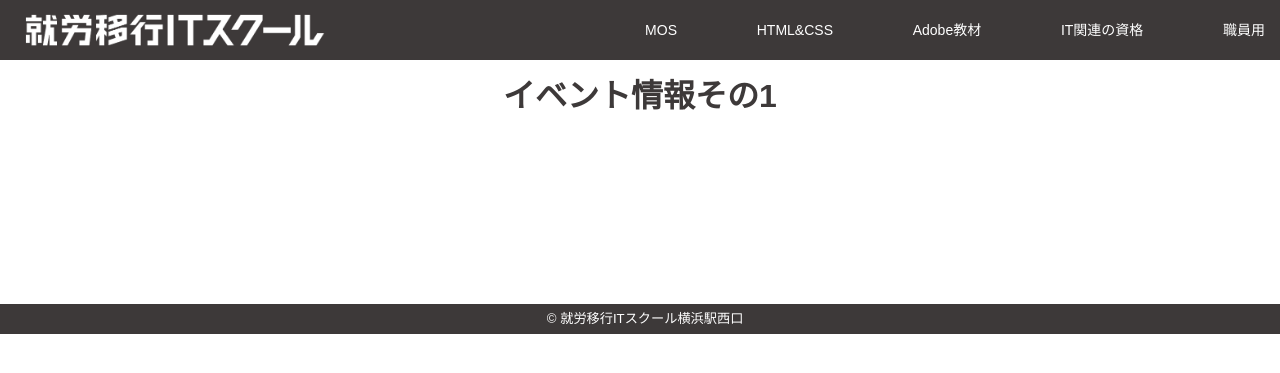
After one commit to rootsyokohamanishi/ITS_Yokohama_1st, a PHP site: page /02d5d2408b9af2981074576b7c585e3b425888fc165a91d22da5070bc063d7c4/event01.html in a window 1280 px wide. The commit adds this page. Shown: the top 373 px of the page. Run offline with PHP 8.4, Linux system fonts and the light colour scheme.

Commit message:
Add files via upload

```diff
--- /dev/null
+++ b/02d5d2408b9af2981074576b7c585e3b425888fc165a91d22da5070bc063d7c4/event01.html
@@ -0,0 +1,79 @@
+<!DOCTYPE html>
+<html lang="ja">
+    <head>
+        <meta charset="utf-8">
+        <meta http-equiv="X-UA-Compatible" content="IE=edge">
+        <meta name="viewport" content="width=device-width, initial-scale=1.0">
+        <link rel="shortcut icon" href="https://raw.githubusercontent.com/rootsyokohamanishi/ITS_Yokohama_1st/main/favicon.ico">
+        <title>就労移行ITスクール横浜駅西口へようこそ</title>
+        <link href="http://fonts.googleapis.com/earlyaccess/notosansjp.css">
+        <link rel="stylesheet" href="reset.css">
+        <link rel="stylesheet" href="style.css">
+        <!-- css -->
+        <link rel="stylesheet" type="text/css" href="https://cdn.jsdelivr.net/npm/slick-carousel@1.8.1/slick/slick.css">
+        <link rel="stylesheet" type="text/css" href="https://cdnjs.cloudflare.com/ajax/libs/slick-carousel/1.8.1/slick-theme.css">
+    </head>
+
+    <body>
+        <div class="container">
+            <header class="header">
+                <div class="header__inner">
+                    <h1>
+                        <a href="index.html"><img src="logo.png" alt="就労移行ITスクール横浜駅西口"></a>
+                    </h1>
+
+                    <nav class="header__nav nav" id="js-nav">
+                        <ul class="nav__items nav-items">
+                            <li class="nav-items__item"><a href="item01.html">MOS</a></li>
+                            <li class="nav-items__item"><a href="item02.html">HTML&CSS</a></li>
+                            <li class="nav-items__item"><a href="item03.html">Adobe教材</a></li>
+                            <li class="nav-items__item"><a href="item04.html">IT関連の資格</a></li>
+                            <li class="nav-items__item"><a href="password.html">職員用</a></li>
+                        </ul>
+                    </nav>
+
+                    <button class="header__hamburger hamburger" id="js-hamburger">
+                        <span></span>
+                        <span></span>
+                        <span></span>
+                    </button>
+                </div>
+            </header>
+
+            <main>
+                <div class="wapper">
+                    <div class="main">
+                        <h2>イベント情報その1</h2>
+                            <p>
+
+                                <br>
+
+                            </p>
+                    </div>
+                    <div class="sub">
+                        <div class="img">
+                            <img src="" alt="">
+                        </div>
+                        <div class="btn">
+                            <h3></h3>
+                            <p>
+
+                                <br>
+
+                            </p>
+                        </div>
+                    </div>
+                </div>
+            </main>
+
+            <footer  class="footer">
+                <div>
+                    <p class="copyright">&copy; 就労移行ITスクール横浜駅西口</p>
+                </div>
+            </footer>
+        </div>
+    <script src="https://ajax.googleapis.com/ajax/libs/jquery/3.6.0/jquery.min.js"></script>
+    <script type="text/javascript" src="https://cdn.jsdelivr.net/npm/slick-carousel@1.8.1/slick/slick.min.js"></script>
+    <script src="main.js"></script>
+    </body>
+</html>
--- a/02d5d2408b9af2981074576b7c585e3b425888fc165a91d22da5070bc063d7c4/style.css
+++ b/02d5d2408b9af2981074576b7c585e3b425888fc165a91d22da5070bc063d7c4/style.css
@@ -258,6 +258,11 @@ h2 {
 .news {
     padding-top: 10px;
     padding-bottom: 10px;
+
+    /*ここに追加*/
+    display: flex;
+    justify-content: space-around;
+    align-items: center;
 }
 
 .news-list li a {
@@ -265,6 +270,15 @@ h2 {
     text-decoration: underline;
     color: blue;
     /*ここまで追加*/
+    margin: auto;
+    margin-top: 10px;
+    margin-bottom: 10px;
+    display: flex;
+    justify-content: center;
+    align-items: center;
+}
+
+.event-list li a {
     margin: auto;
     margin-top: 10px;
     margin-bottom: 10px;
```
Also changed, not shown: 02d5d2408b9af2981074576b7c585e3b425888fc165a91d22da5070bc063d7c4/event02.html (added, +81 -0 lines), 02d5d2408b9af2981074576b7c585e3b425888fc165a91d22da5070bc063d7c4/event03.html (added, +82 -0 lines), 02d5d2408b9af2981074576b7c585e3b425888fc165a91d22da5070bc063d7c4/index.html (+10 -1 lines).
